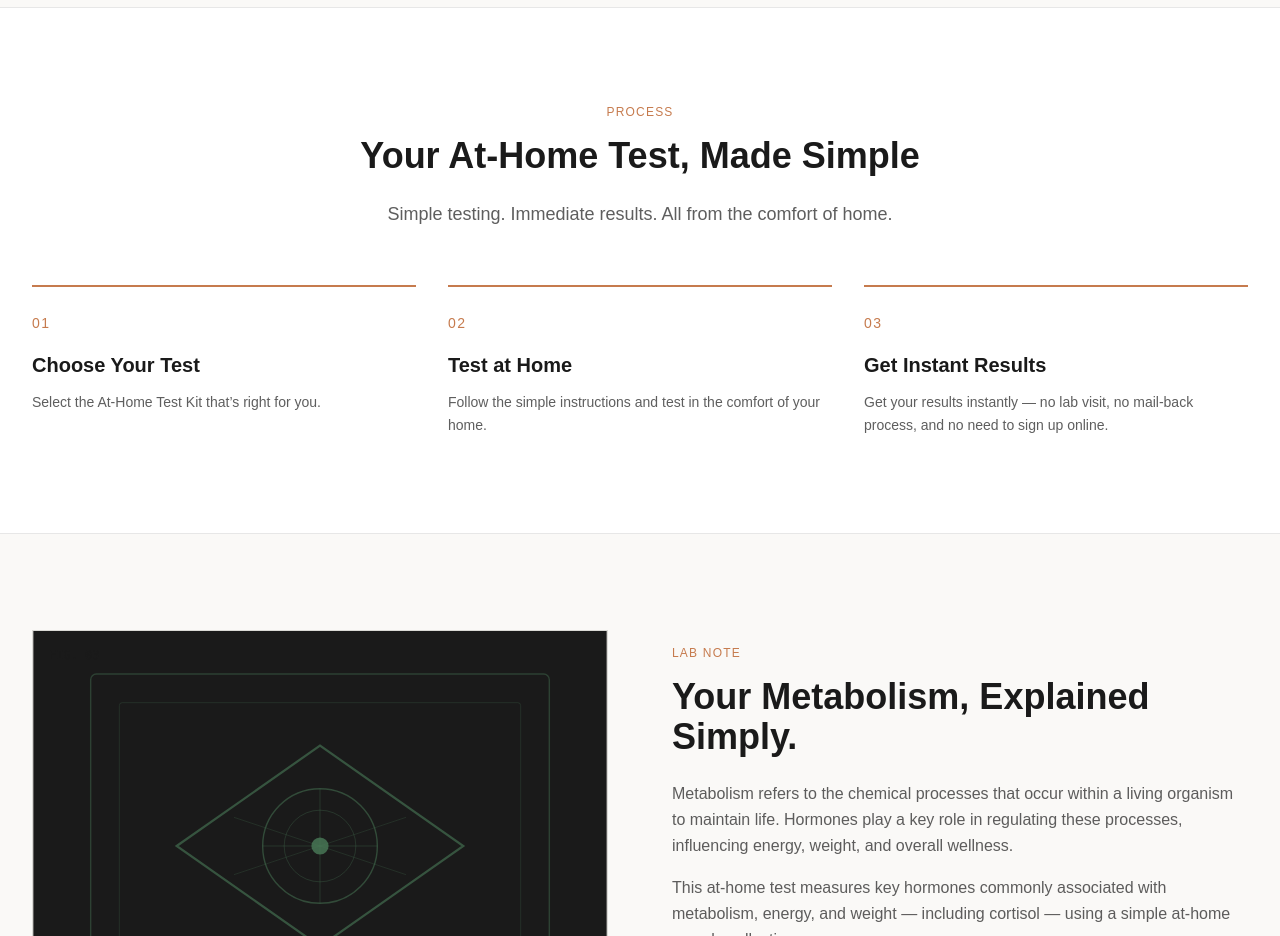
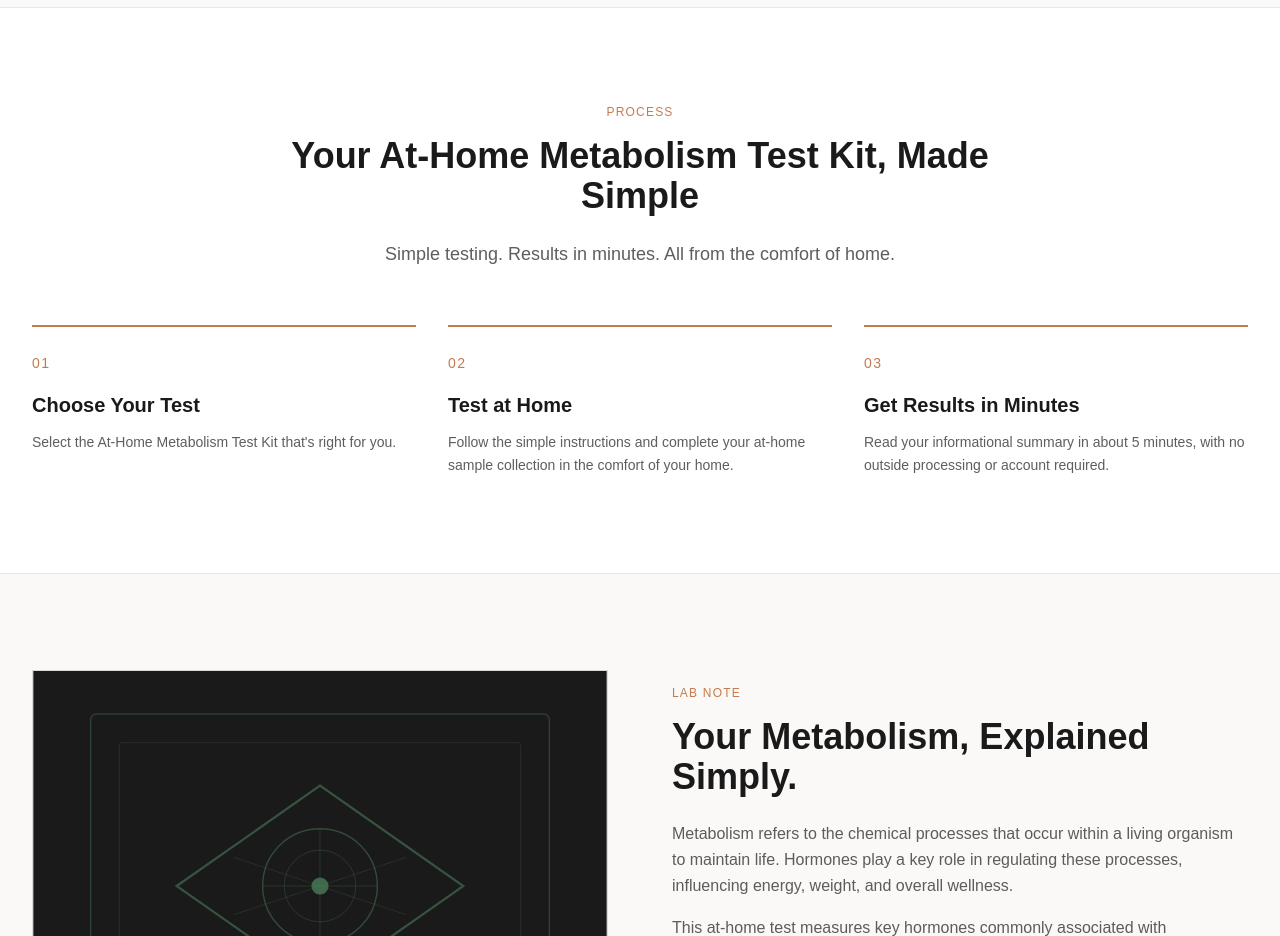
Before and after one commit to islam-vlb/precisionbloodtypelab2, a Next.js app: page / in a window 1280 px wide. Shown: the part 1900-2836 px from the top of the page. Built offline with nearby package versions, Linux system fonts and the light colour scheme.

Commit message:
Customize assessment test flow

```diff
--- a/src/app/page.tsx
+++ b/src/app/page.tsx
@@ -140,9 +140,9 @@ export default function HomePage() {
         <div className="max-w-7xl mx-auto px-4 sm:px-6 lg:px-8 py-16 lg:py-24">
           <div className="max-w-3xl mx-auto text-center">
             <p className="text-xs font-medium tracking-widest text-copper uppercase mb-4">Process</p>
-            <h2 className="font-heading text-3xl sm:text-4xl font-bold text-graphite mb-6">Your At-Home Test, Made Simple</h2>
+            <h2 className="font-heading text-3xl sm:text-4xl font-bold text-graphite mb-6">Your {mainProduct.name}, Made Simple</h2>
             <p className="text-lg text-graphite/70 leading-relaxed">
-              Simple testing. Immediate results. All from the comfort of home.
+              Simple testing. Results in minutes. All from the comfort of home.
             </p>
           </div>
           <div className="grid grid-cols-1 md:grid-cols-3 gap-8 mt-14">
@@ -150,17 +150,17 @@ export default function HomePage() {
               {
                 number: '1',
                 title: 'Choose Your Test',
-                description: 'Select the At-Home Test Kit that’s right for you.',
+                description: `Select the ${mainProduct.name} that's right for you.`,
               },
               {
                 number: '2',
                 title: 'Test at Home',
-                description: 'Follow the simple instructions and test in the comfort of your home.',
+                description: 'Follow the simple instructions and complete your at-home sample collection in the comfort of your home.',
               },
               {
                 number: '3',
-                title: 'Get Instant Results',
-                description: 'Get your results instantly — no lab visit, no mail-back process, and no need to sign up online.',
+                title: 'Get Results in Minutes',
+                description: 'Read your informational summary in about 5 minutes, with no outside processing or account required.',
               },
             ].map((step) => (
               <div key={step.number} className="border-t-2 border-copper pt-6">
```
